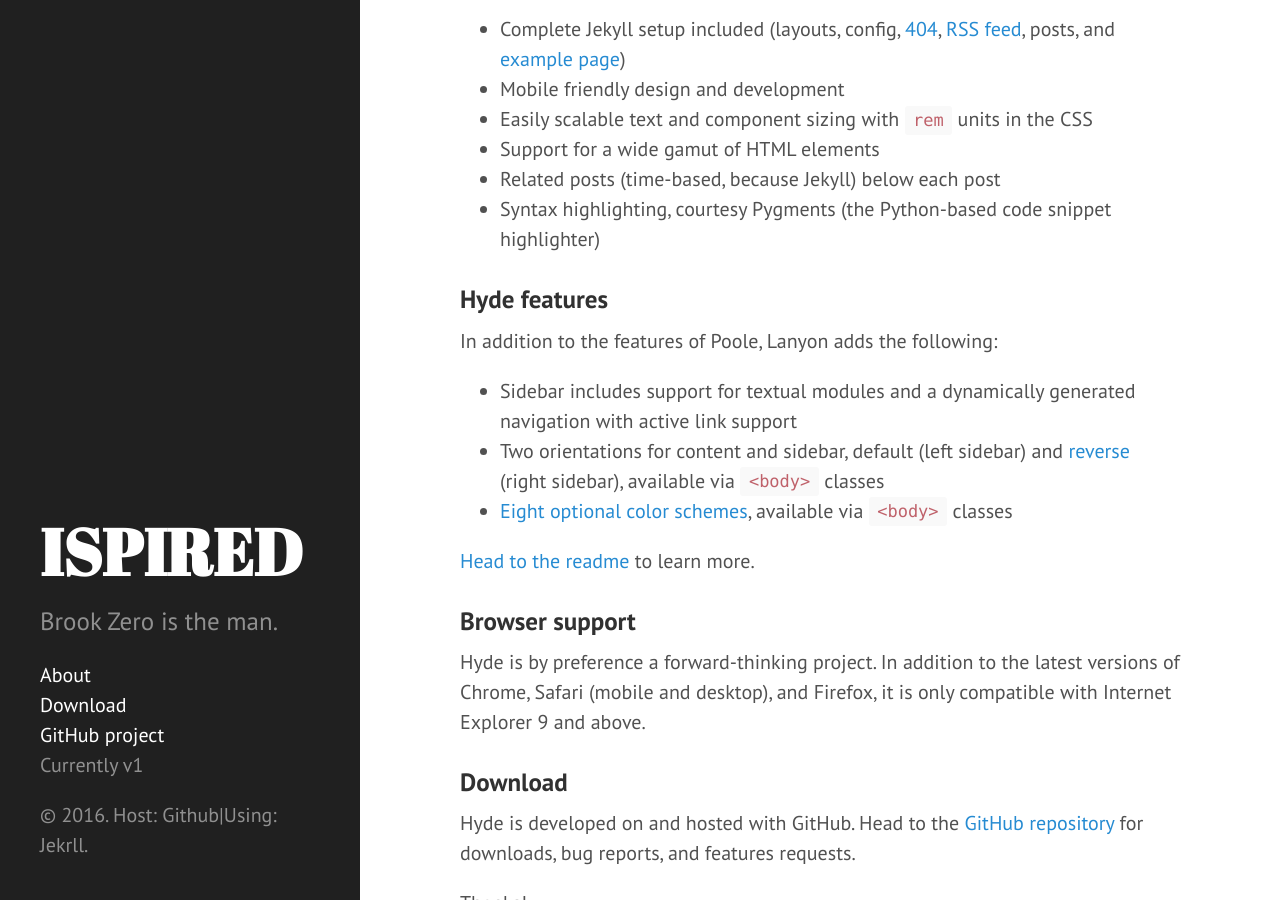
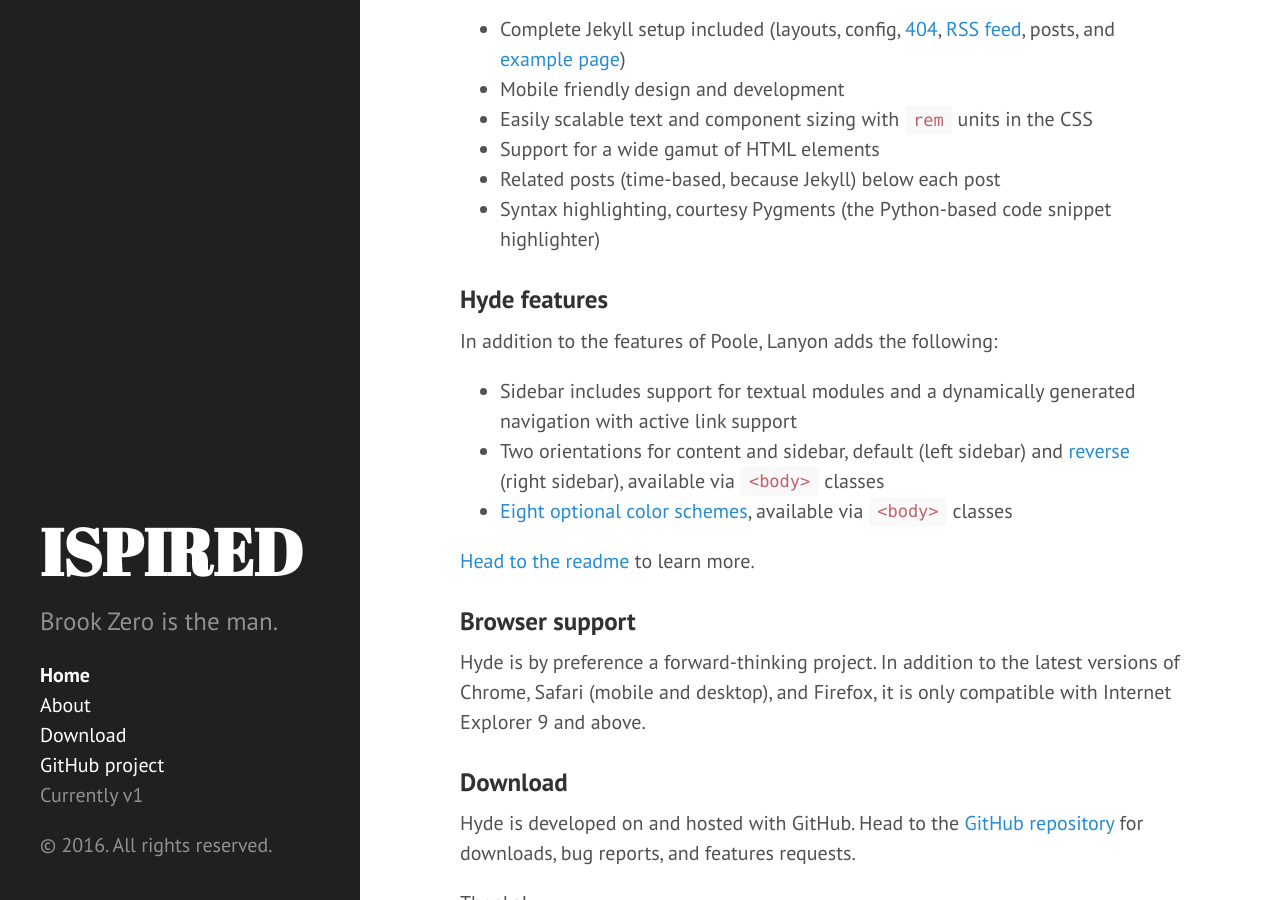
Before and after one commit to TSEL0/brookzero, a Jekyll site: the page built from index.html, in a window 1280 px wide and 900 px high, scrolled down 407 px. Built offline with Jekyll 4.4.1, drawn with Linux system fonts in a browser that asks for light colours; the list of posts is cut into pages by our own code.

Commit message:
修改sidebar

```diff
--- a/_includes/sidebar.html
+++ b/_includes/sidebar.html
@@ -6,7 +6,9 @@
     </div>
 
     <ul class="sidebar-nav">
-
+      <li class="sidebar-nav-item{% if page.title == "Home" %} active{% endif %}">
+        <a href="/">Home</a>
+      </li>
 
       {% comment %}
         The code below dynamically generates a sidebar nav of pages with
@@ -29,6 +31,6 @@
       <li class="sidebar-nav-item">Currently v{{ site.version }}</li>
     </ul>
 
-    <p>&copy; {{ site.time | date: '%Y' }}. Host: Github|Using: Jekrll.</p>
+    <p>&copy; {{ site.time | date: '%Y' }}. All rights reserved.</p>
   </div>
 </div>
```
